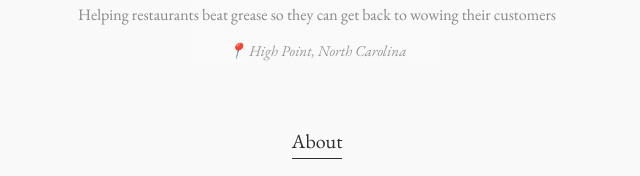
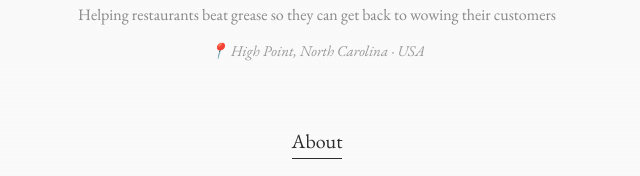
Before and after one commit to sethmarkwood/seth-s-landing-page, a website: page index.html in a window 1280 px wide. Shown: the part 190-366 px from the top of the page, 323-963 px from the left. Drawn offline with nearby package versions, Linux system fonts and the light colour scheme.

Commit message:
Test automatic deployment: Add USA to location

```diff
--- a/index.html
+++ b/index.html
@@ -13,7 +13,7 @@
             <h1 class="name">Seth Markwood</h1>
             <p class="title">Revenue Growth Director · Thermaco, Inc.</p>
             <p class="tagline">Helping restaurants beat grease so they can get back to wowing their customers</p>
-            <p class="location">📍 High Point, North Carolina</p>
+            <p class="location">📍 High Point, North Carolina · USA</p>
         </header>
 
         <nav class="sections">
```
Also changed, not shown: package.json (added, +20 -0 lines), 1 other file.
